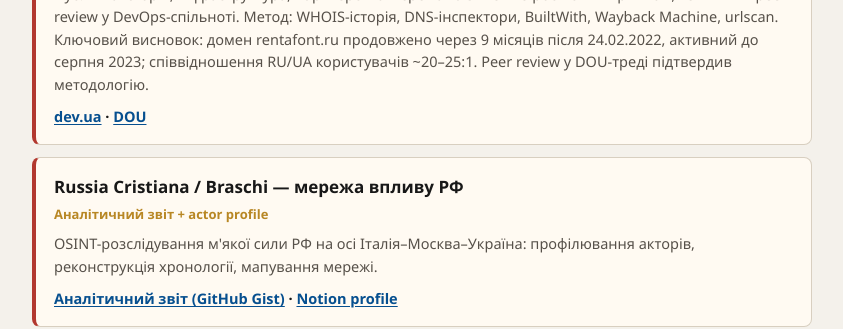
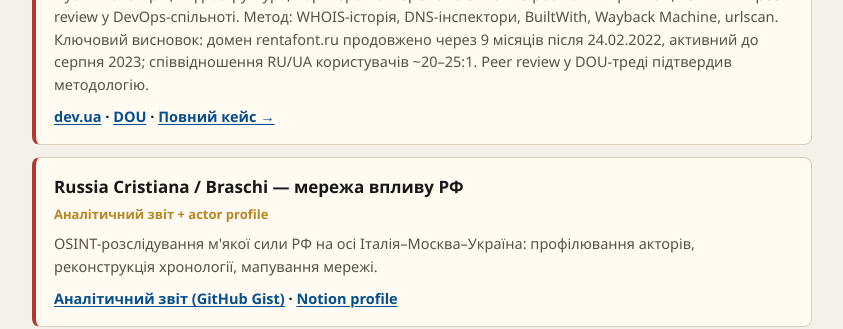
Before and after one commit to NestorVolya/nestorvolya.github.io, a Jekyll site: the page index.html, which Jekyll copies as it is, in a window 1280 px wide and 900 px high, scrolled down 1731 px. Shown: the part 154-483 px from the top of the window, without its empty margins (218-1061 px from the left). Built offline with Jekyll 4.4.1, drawn with Linux system fonts in a browser that asks for light colours.

Commit message:
add Rentafont full case link on index.html

```diff
--- a/index.html
+++ b/index.html
@@ -359,7 +359,8 @@
         <p class="body">Публічна історія, інфраструктура, партнерська мережа та зв'язки з російським ринком; технічний peer review у DevOps-спільноті. Метод: WHOIS-історія, DNS-інспектори, BuiltWith, Wayback Machine, urlscan. Ключовий висновок: домен rentafont.ru продовжено через 9 місяців після 24.02.2022, активний до серпня 2023; співвідношення RU/UA користувачів ~20–25:1. Peer review у DOU-треді підтвердив методологію.</p>
         <p class="links">
           <a href="https://dev.ua/blogs/posts/vidmovliaiutsia-vid-spivpratsi-rf-blog">dev.ua</a> ·
-          <a href="https://dou.ua/forums/topic/47877/">DOU</a>
+          <a href="https://dou.ua/forums/topic/47877/">DOU</a> ·
+          <a href="cases/rentafont_ru/">Повний кейс →</a>
         </p>
       </section>
 
```
